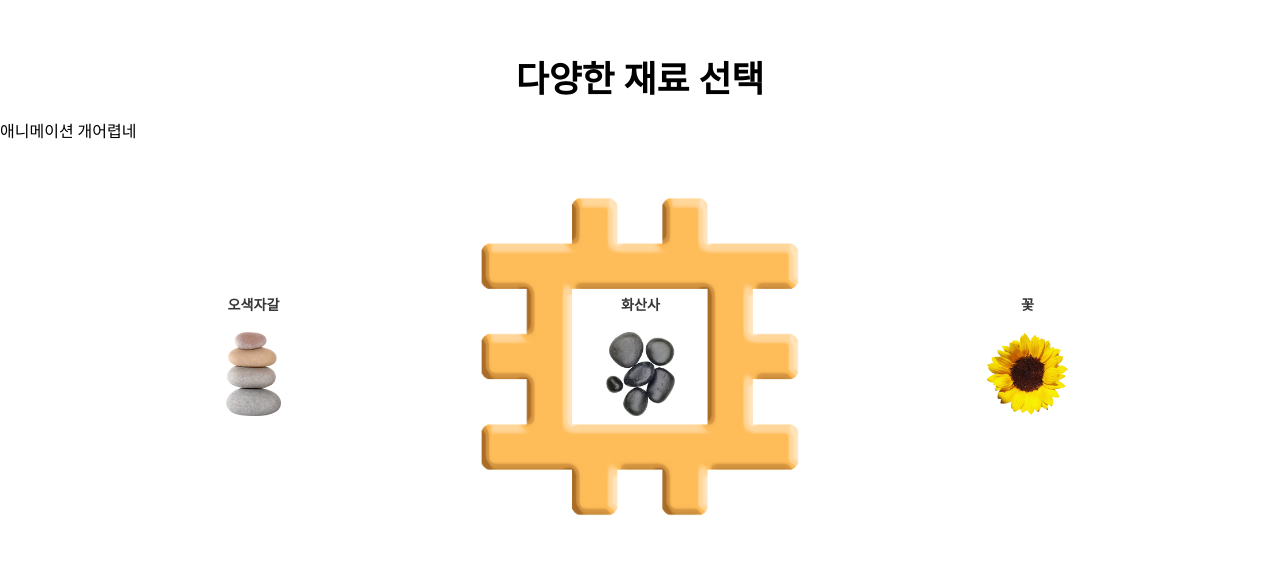
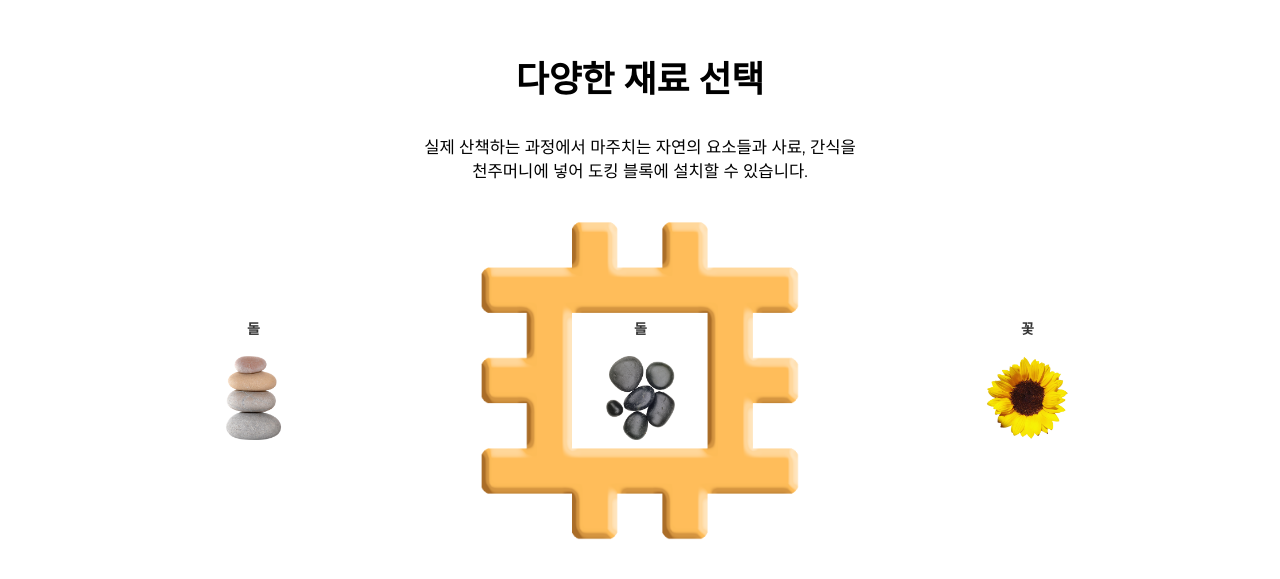
Before and after one commit to EZYOON/2020CUKhackathon, a plain HTML site: page dogKing.html in a window 1280 px wide. Shown: the part 3195-3774 px from the top of the page. Drawn offline with nearby package versions, Linux system fonts and the light colour scheme.

Commit message:
[update] wow animation

```diff
--- a/dogKing.html
+++ b/dogKing.html
@@ -104,9 +104,10 @@
 
     <!-- 다양한 재료 선택 -->
     <section class="materialSection">
-            <div class="materialText">다양한 재료 선택</div>
-            <div class="wow flipInX">
-                <p>애니메이션 개어렵네</p>
+        <p class="materialText">다양한 재료 선택</p>
+        <div class="meterialSubText">
+            실제 산책하는 과정에서 마주치는 자연의 요소들과 사료, 간식을<br>
+            천주머니에 넣어 도킹 블록에 설치할 수 있습니다.<br>
         </div>
         <div class="slider">
             <div>
@@ -115,12 +116,12 @@
                 <img class="sliderItem" src="image/slideImage/dogFood.png">
             </div>
             <div>
-                    <div class="sliderItemText">오색자갈</div>
+                <div class="sliderItemText">돌</div>
                 <br>
                 <img class="sliderItem" src="image/slideImage/rock1.png">
             </div>
             <div>
-                    <div class="sliderItemText">화산사</div>
+                <div class="sliderItemText">돌</div>
                 <br>
                 <img class="sliderItem" src="image/slideImage/rock2.png">
             </div>
```
Lines whose indentation alone changed are shown as unchanged.
